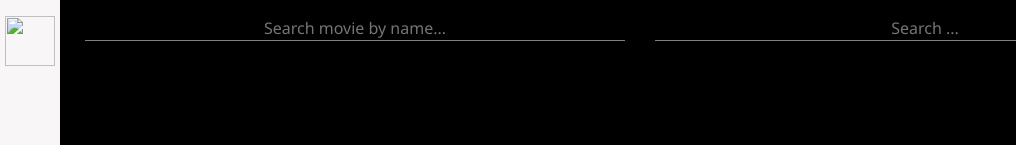
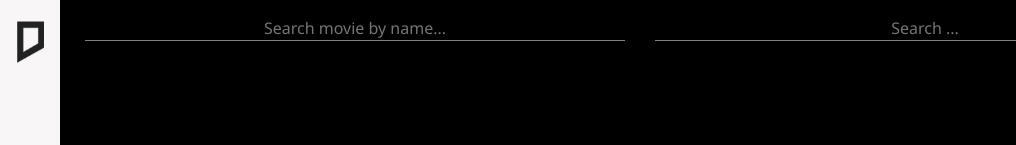
Before and after one commit to sherii190/Movies-API-Website, a plain HTML site: page index.html in a window 1280 px wide. Shown: the top 145 px of the page, without its empty margins (0-1016 px from the left). Drawn offline with Linux system fonts and the light colour scheme; no server answers.

Commit message:
Mistake Fix

```diff
--- a/index.html
+++ b/index.html
@@ -36,7 +36,7 @@
 
         <div class="drawer">
             <div class="drawerLogo py-3">
-                <img src="images/logo.png">
+                <img src="img/logo.png">
             </div>
 
             <div class="drawerMenu">
```
